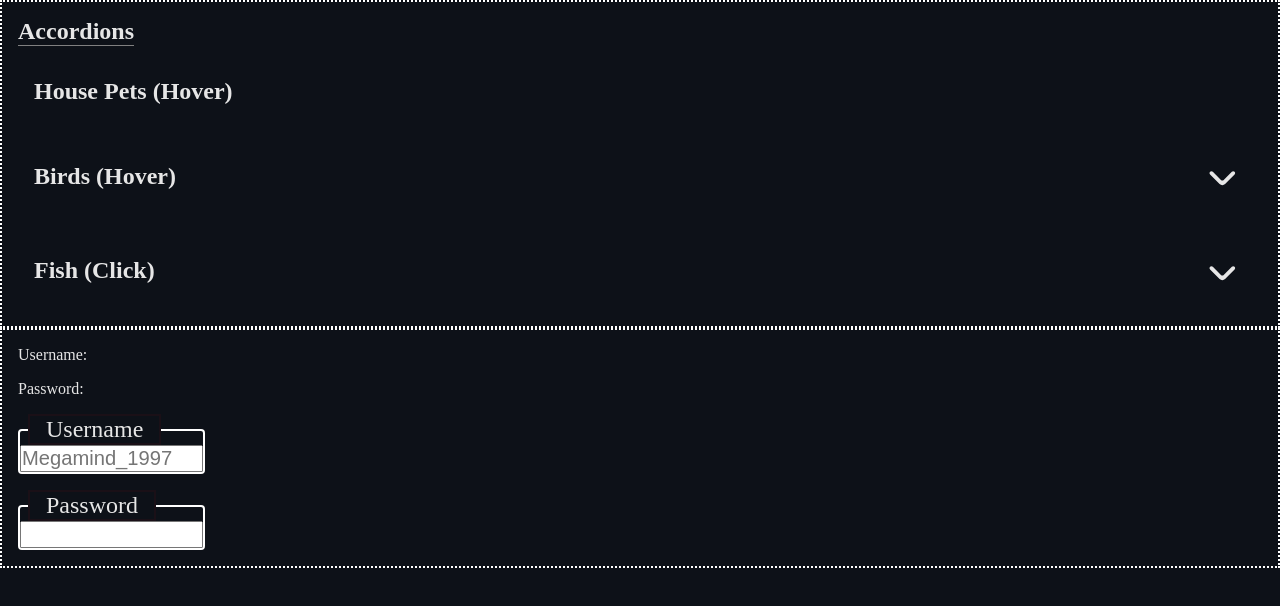
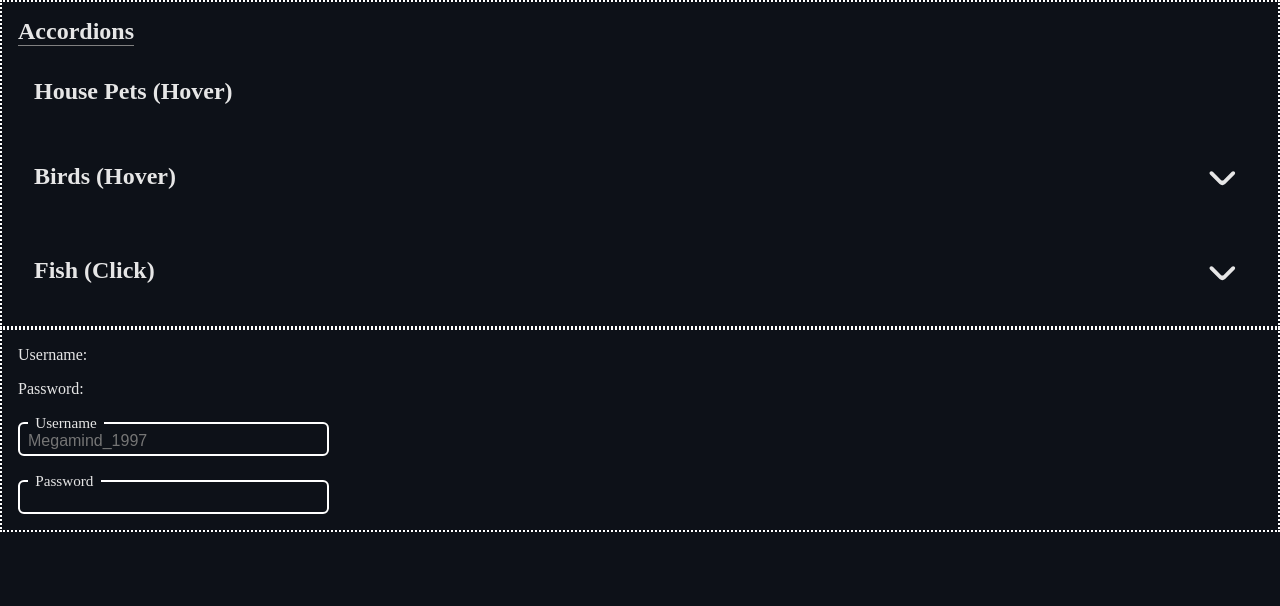
Before and after one commit to VonRiddarn/spit-and-prayers-ui, a React (Vite) app: page / in a window 1280 px wide. Shown: the top 606 px of the page. Built offline with nearby package versions, Linux system fonts and the light colour scheme.

Commit message:
feat: overhauled the LegendInput scss

```diff
--- a/src/components/ui/LegendInputField/LegendInputField.scss
+++ b/src/components/ui/LegendInputField/LegendInputField.scss
@@ -1,37 +1,40 @@
-$test-font-size: 3em; // Test: 10em
-$test-width: 15%; // Test: 100%
-$test-clearance: 1rem; // NOT CUSTOM (?)
-
-$test-width-left: calc($test-clearance);
-$test-width-center: calc($test-width * 0.5);
-$test-width-right: calc($test-width * 0.9);
-
-// TODO: Fix this shit.
-// The problem:
-// We want to be able to use center and right as margins for the legend text
-// Left is working just fine with the current calculations.
+$font-size: 1em;
+$legend-clearance: 0.5em; // NOT CUSTOM (?)
+$input-clearance: calc($font-size * 0.5);
+$border: 6px;
 
 .LegendInputField {
 	padding: 0;
 	border: 2px solid #ffffff;
-	border-radius: 4px; // Round, Square, Subtle
-	width: $test-width;
+	border-radius: $border;
+	width: 25%;
+
+	* {
+		color: unset;
+	}
 
 	&:focus-within {
 		border-color: #3572e4;
 	}
 
 	legend {
-		border: 2px solid rgba(255, 0, 0, 0.055);
-		margin-left: calc($test-width-left - calc($test-clearance * 0.5)); // Left, Center, Right
-		padding: 0 $test-clearance;
-		font-size: calc($test-font-size / 2); // Custom
+		margin-left: 0.5em; // TODO: Add left, center, right
+		padding: 0 $legend-clearance;
+		font-size: calc($font-size * 0.95);
 	}
 
 	input {
+		background-color: transparent;
+		border: unset;
+
 		width: 100%;
 		height: 100%;
-		font-size: calc($test-font-size * 0.42); // "fit" | string if === "fit" -> calc
+
+		padding-left: $input-clearance;
+		padding-bottom: calc($input-clearance * 0.5);
+
+		border-radius: $border;
+		font-size: $font-size;
 
 		&:focus {
 			outline: 0;
```
